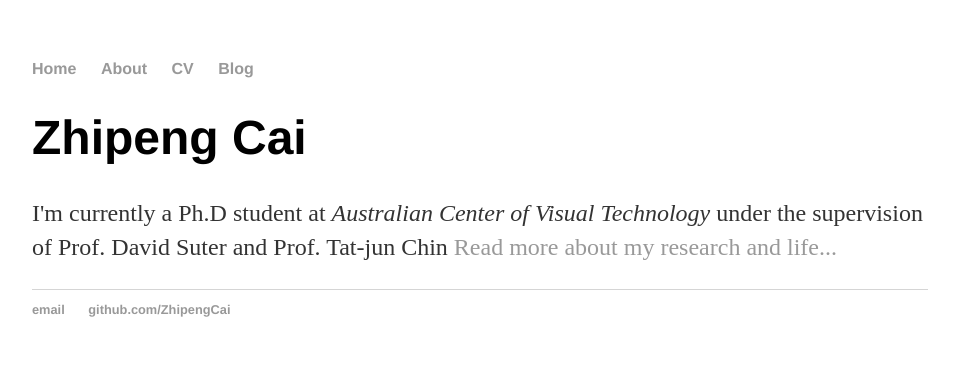
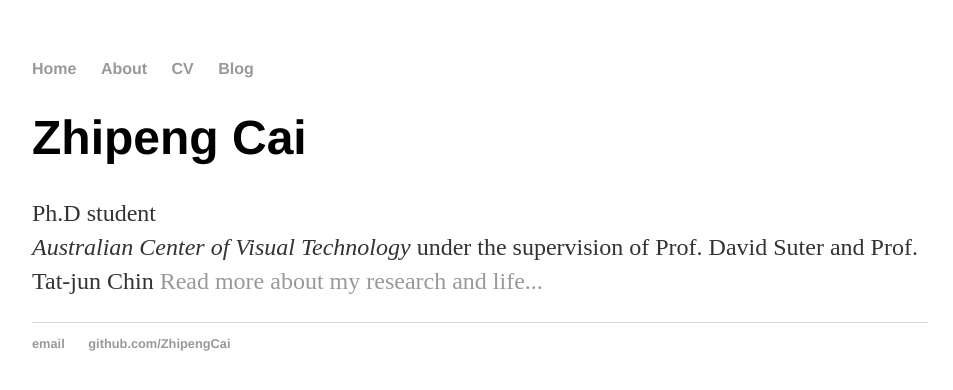
Before and after one commit to ZhipengCai/ZhipengCai.github.io, a Jekyll site: the page built from index.html, in a window 1280 px wide. Shown: the top 390 px of the page, without its empty margins (160-1113 px from the left). Built offline with Jekyll 4.4.1, drawn with Linux system fonts in a browser that asks for light colours.

Commit message:
Update index.html

```diff
--- a/index.html
+++ b/index.html
@@ -5,9 +5,10 @@ title: Zhipeng Cai's Homepage
 <div class="blurb">
 	<h1>Zhipeng Cai</h1>
 
-	<p>I'm currently a Ph.D student at
+	<p> Ph.D student<br>
+
 		<em>Australian Center of Visual Technology
 		</em>
 		under the supervision of Prof. David Suter and Prof. Tat-jun Chin
-		<a href="/about">Read more about my research and life...</a></p>
+		<a href="/cv/">Read more about my research and life...</a></p>
 </div><!-- /.blurb -->
```
